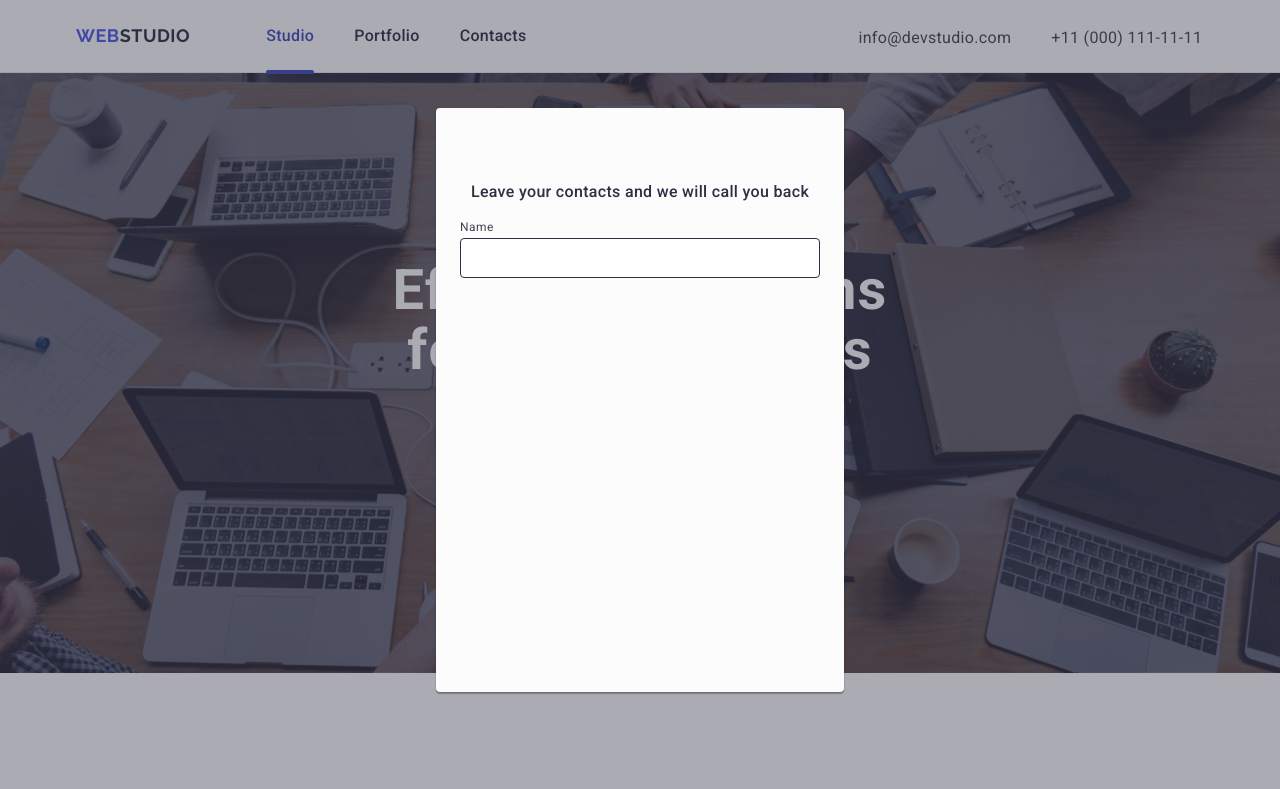
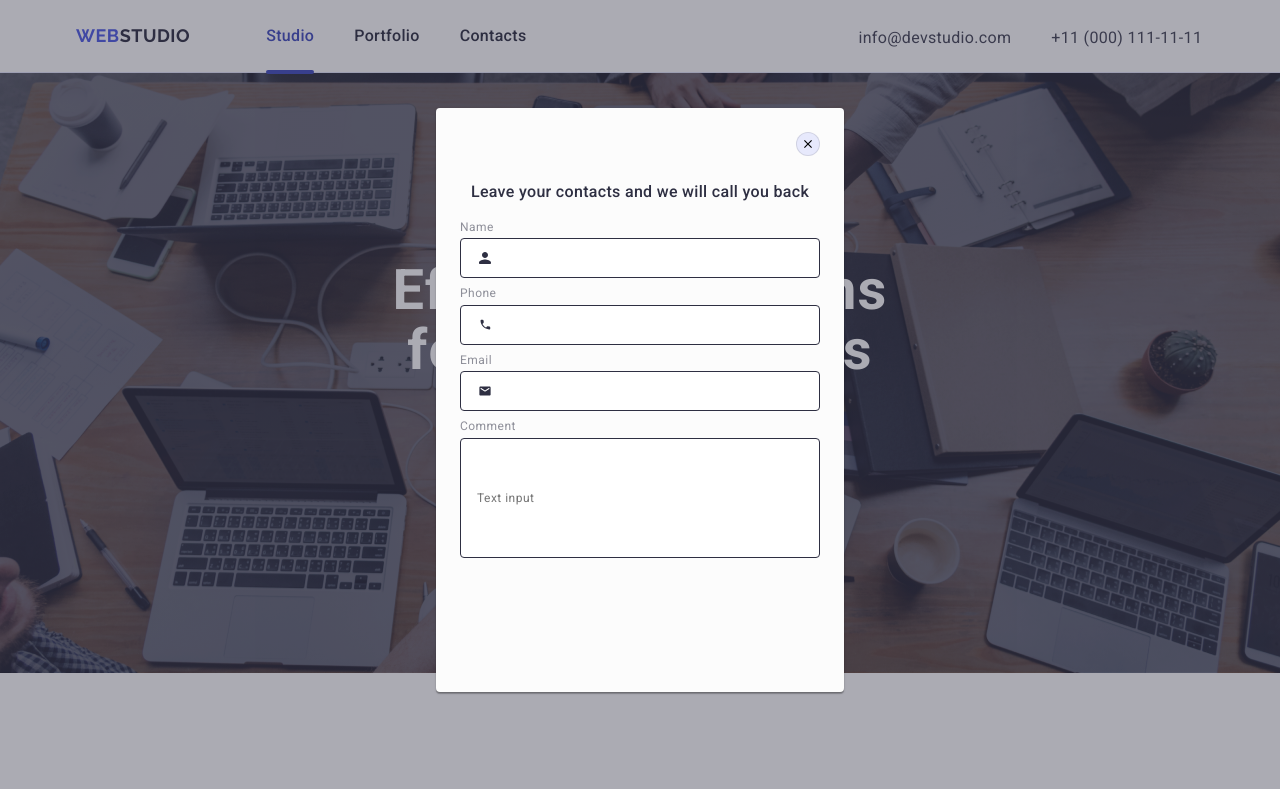
Before and after one commit to MaDeR04eK/goit-markup-hw-05, a plain HTML site: page index.html in a window 1280 px wide. Shown: the top 789 px of the page. Drawn offline with nearby package versions, Linux system fonts and the light colour scheme.

Commit message:
add form-comment

```diff
--- a/css/style.css
+++ b/css/style.css
@@ -615,12 +615,17 @@
     margin-bottom: 16px;
 }
 
-.name-container {
-    margin-bottom: 8px;
+.contact-form {
+    display: flex;
+    flex-direction: column;
+    gap: 8px;
+    align-items: flex-start;
 }
 
-.p-name {
+
+.form-name {
     display: block;
+    color: #8E8F99;
     font-family: Roboto;
     font-size: 12px;
     font-weight: 400;
@@ -629,8 +634,13 @@
     margin-bottom: 4px;
 }
 
+.modal-input-wrap {
+    position: relative;
+}
+
+
 .modal-input {
-    position: relative;
+    outline: none;
     min-width: 360px;
     min-height: 40px;
     border-radius: 4px;
@@ -638,6 +648,36 @@
     padding-left: 38px;
 }
 
-.person-icon {
+.modal-input:focus {
+    border-color: var(--logo-button-color);
+}
+
+.modal-input:focus + .form-icon {
+    fill: var(--logo-button-color);
+}
+
+.form-icon {
     position: absolute;
+    fill:#2E2F42;
+    left: 16px;
+    top: 50%;
+    transform: translateY(-50%);
 }
+
+.modal-input-comment {
+
+    outline: none;
+    min-width: 360px;
+    min-height: 120px;
+    border-radius: 4px;
+    border: 1px solid var(--main-color-dark, rgba(46, 47, 66, 0.40));
+    padding-left: 16px;
+    font-size: 12px;
+    font-weight: 400;
+    line-height: 1.17;
+    letter-spacing: 0.04em;
+}
+
+.modal-input-comment:focus {
+    border-color: var(--logo-button-color);
+}
--- a/index.html
+++ b/index.html
@@ -510,21 +510,56 @@
     <div class="backdrop">
       <div class="modal">
         <p class="title-modal">Leave your contacts and we will call you back</p>
-        <form name="contact-form">
+        <form class="contact-form" name="contact-form">
           <div class="name-container">
-            <label class="p-name" for="username">Name</label>
-            <svg class="person-icon" width="18" height="18">
-              <use href="./images/icons.svg#icon-person-black"></use>
-            </svg>
-            <input class="modal-input" id="username" type="text" />
+            <label class="form-name" for="username">Name</label>
+            <div class="modal-input-wrap">
+              <input class="modal-input" id="username" type="text" />
+              <svg class="form-icon" width="18" height="18">
+                <use href="./images/icons.svg#icon-person-black"></use>
+              </svg>
+            </div>
+          </div>
+
+          <div class="name-container">
+            <label class="form-name" for="phone">Phone</label>
+            <div class="modal-input-wrap">
+              <input class="modal-input" id="phone" type="tel" />
+              <svg class="form-icon" width="18" height="18">
+                <use href="./images/icons.svg#icon-phone-black"></use>
+              </svg>
+            </div>
+          </div>
+
+          <div class="name-container">
+            <label class="form-name" for="email">Email</label>
+            <div class="modal-input-wrap">
+              <input class="modal-input" id="email" type="email" />
+              <svg class="form-icon" width="18" height="18">
+                <use href="./images/icons.svg#icon-email-black"></use>
+              </svg>
+            </div>
+          </div>
+
+          <div class="name-container">
+            <label class="form-name" for="comment">Comment</label>
+            <div class="modal-input-wrap">
+              <input
+                class="modal-input-comment"
+                type="text"
+                id="comment"
+                placeholder="Text input"
+              />
+            </div>
           </div>
         </form>
-        <!-- <button class="button-close" type="button">
+        <button class="button-close" type="button">
           <svg width="8" height="8" class="close-icon">
             <use href="./images/icons.svg#icon-close-black"></use>
           </svg>
-        </button> -->
+        </button>
       </div>
     </div>
+    <!-- END Modal -->
   </body>
 </html>
```
